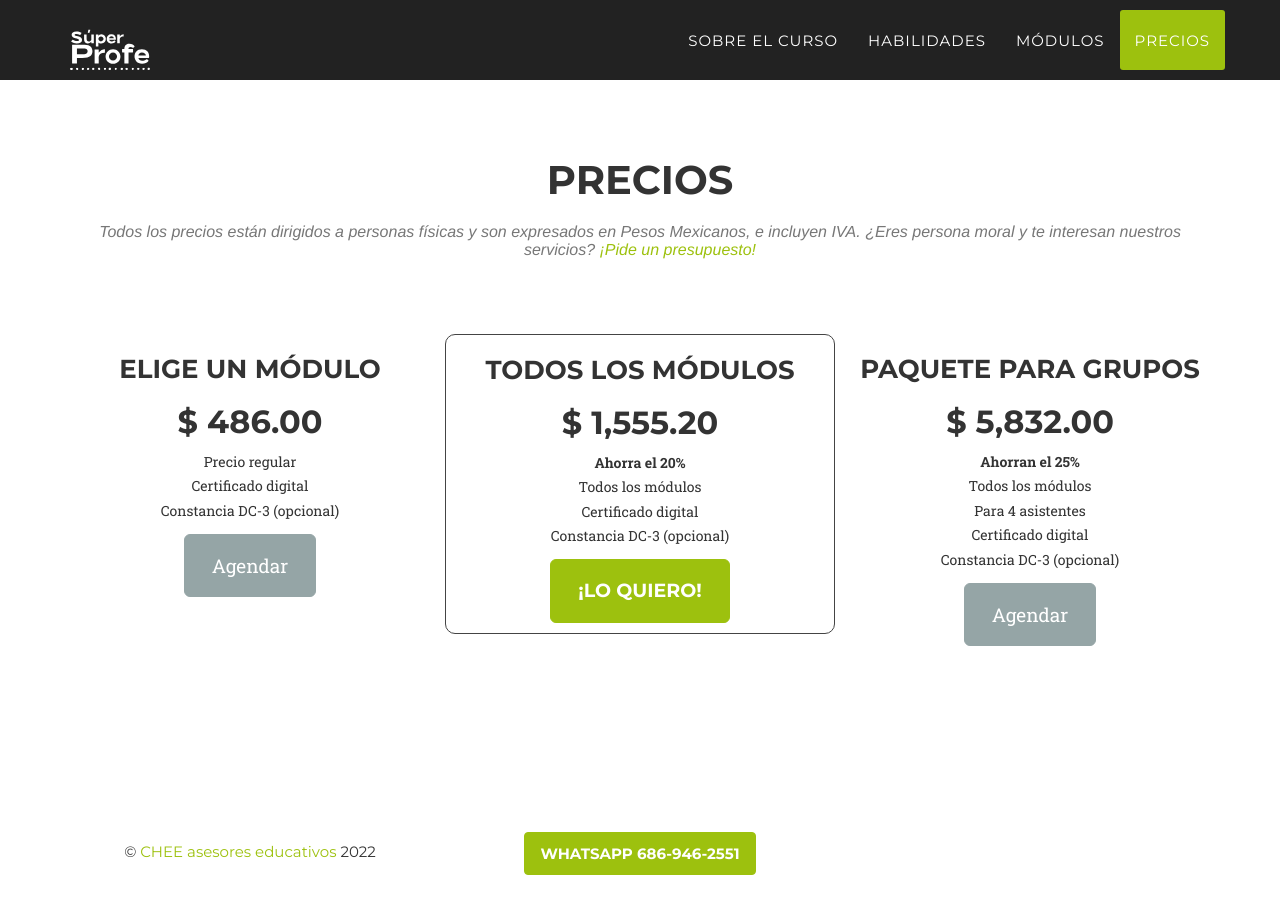
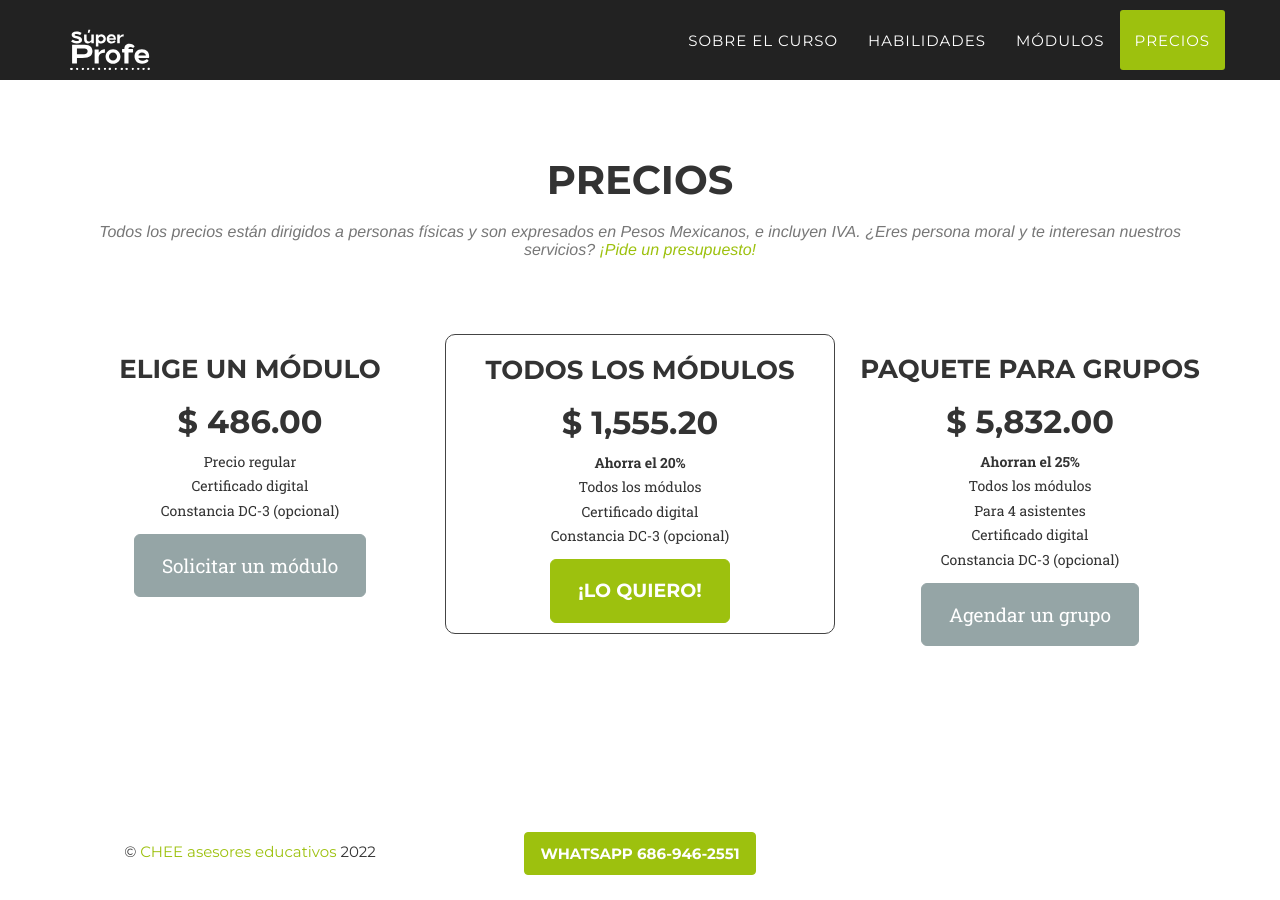
Before and after one commit to camachevaz/superProfe, a Jekyll site: the page built from index.html, in a window 1280 px wide and 900 px high, scrolled down 5232 px. Built offline with Jekyll 4.4.1, drawn with Linux system fonts in a browser that asks for light colours; some web fonts are replaced.

Commit message:
Update clients.html

```diff
--- a/_includes/clients.html
+++ b/_includes/clients.html
@@ -16,7 +16,7 @@
                         Certificado digital<br>
                         Constancia DC-3 (opcional)
                     </p>
-                    <p class="text-center"><a href="https://wa.me/526869462551/?text=Me%20interesa%20un%20m%C3%B3dulo%20de%20S%C3%BAper%20Profe" type="button" class="btn btn-default btn-lg">Agendar</a></p>
+                    <p class="text-center"><a href="https://wa.me/526869462551/?text=Me%20interesa%20un%20m%C3%B3dulo%20de%20S%C3%BAper%20Profe" type="button" class="btn btn-default btn-lg">Solicitar un módulo</a></p>
                 </div>
                 <div class="col-md-4" id="popular">
                     <h3 class="text-center">Todos los módulos</h3>
@@ -39,7 +39,7 @@
                         Certificado digital<br>
                         Constancia DC-3 (opcional)
                     </p>
-                    <p class="text-center"><a href="https://wa.me/526869462551/?text=Nos%20interesa%20el%20curso%20S%C3%BAper%20Profe%20para%20un%20grupo" type="button" class="btn btn-default btn-lg">Agendar</a></p>
+                    <p class="text-center"><a href="https://wa.me/526869462551/?text=Nos%20interesa%20el%20curso%20S%C3%BAper%20Profe%20para%20un%20grupo" type="button" class="btn btn-default btn-lg">Agendar un grupo</a></p>
                 </div>
               </div>
         </div>
```
